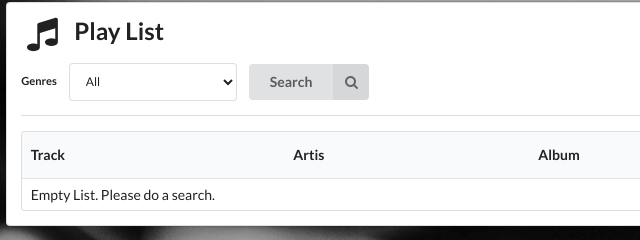
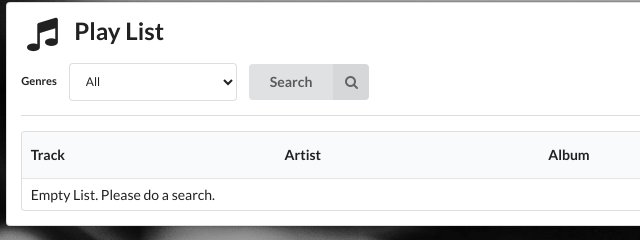
Before and after one commit to domingomartinezt/Jukebox, a plain HTML site: page index2.html in a window 1280 px wide. Shown: the part 72-312 px from the top of the page, 359-999 px from the left. Drawn offline with nearby package versions, Linux system fonts and the light colour scheme.

Commit message:
misspelled words

```diff
--- a/index2.html
+++ b/index2.html
@@ -92,7 +92,7 @@
 							<thead>
 								<tr>
 									<th>Track</th>
-									<th>Artis</th>
+									<th>Artist</th>
 									<th>Album</th>
 								</tr>
 							</thead>
```
